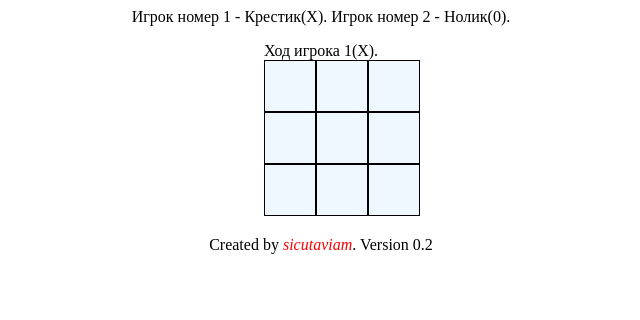
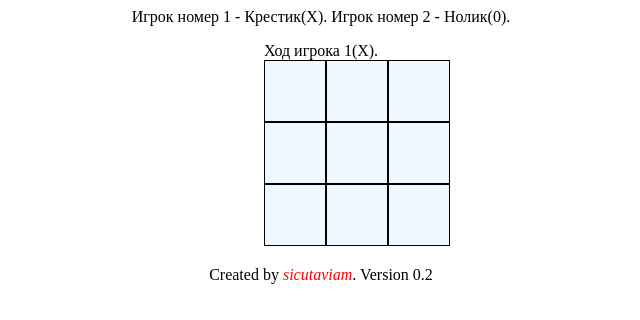
Before and after one commit to sicutaviam/krestiki, a plain HTML site: page index.html in a window 1280 px wide. Shown: the whole page, without its empty margins (319-959 px from the left). Drawn offline with Linux system fonts and the light colour scheme.

Commit message:
Update style.css

```diff
--- a/style.css
+++ b/style.css
@@ -1,14 +1,14 @@
 .mother {
-	width: 160px;
-	height: 160px;
+	width: 190px;
+	height: 190px;
 	position: relative;
 	margin-left: 45.5%;
 }
 .mother .quad {
-	width: 50px;
-	height: 50px;
+	width: 60px;
+	height: 60px;
 	text-align: center;
-	font-size: 48px;
+	font-size: 58px;
 	border: 1px solid black;
 	background-color: aliceblue;
 	float: left;
```
